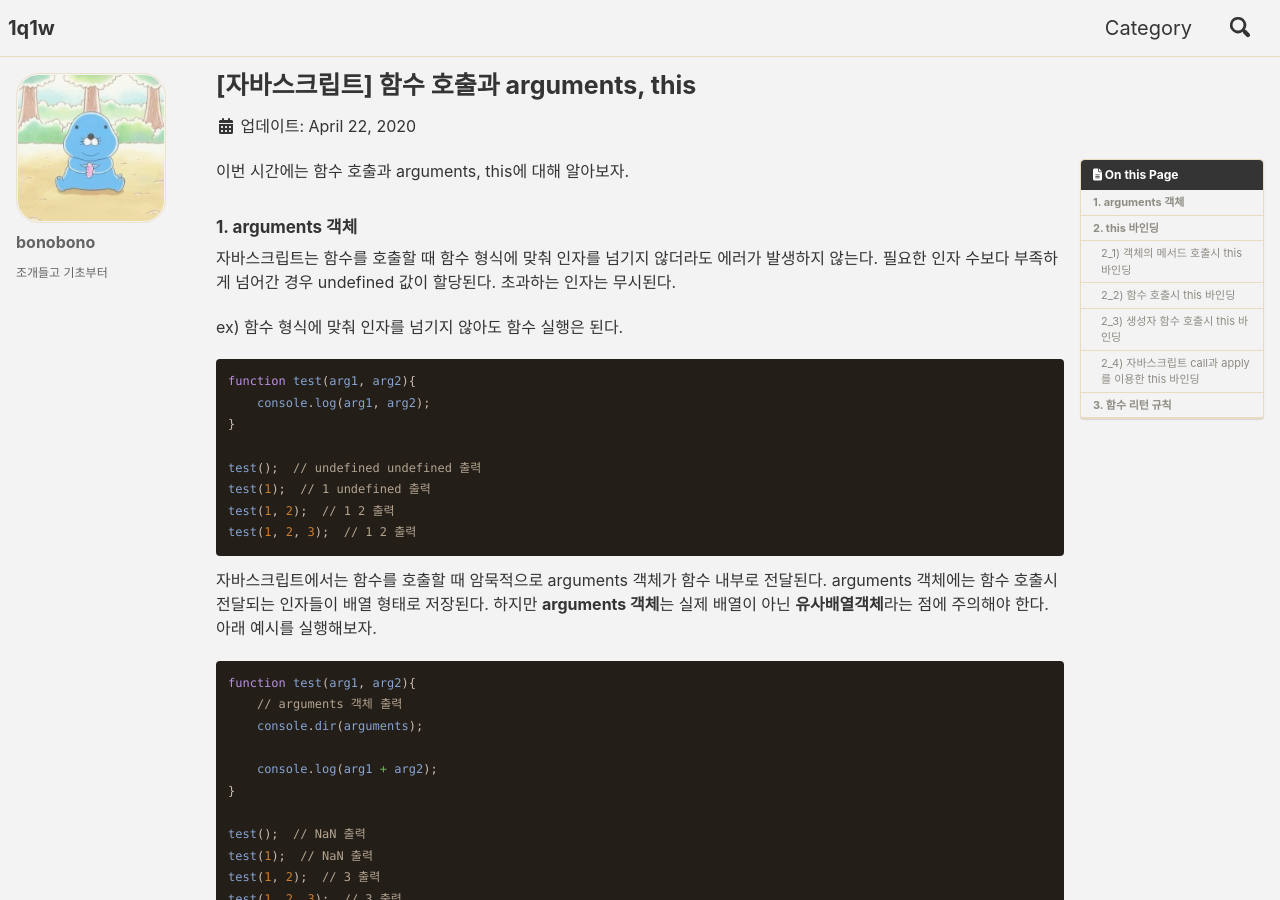
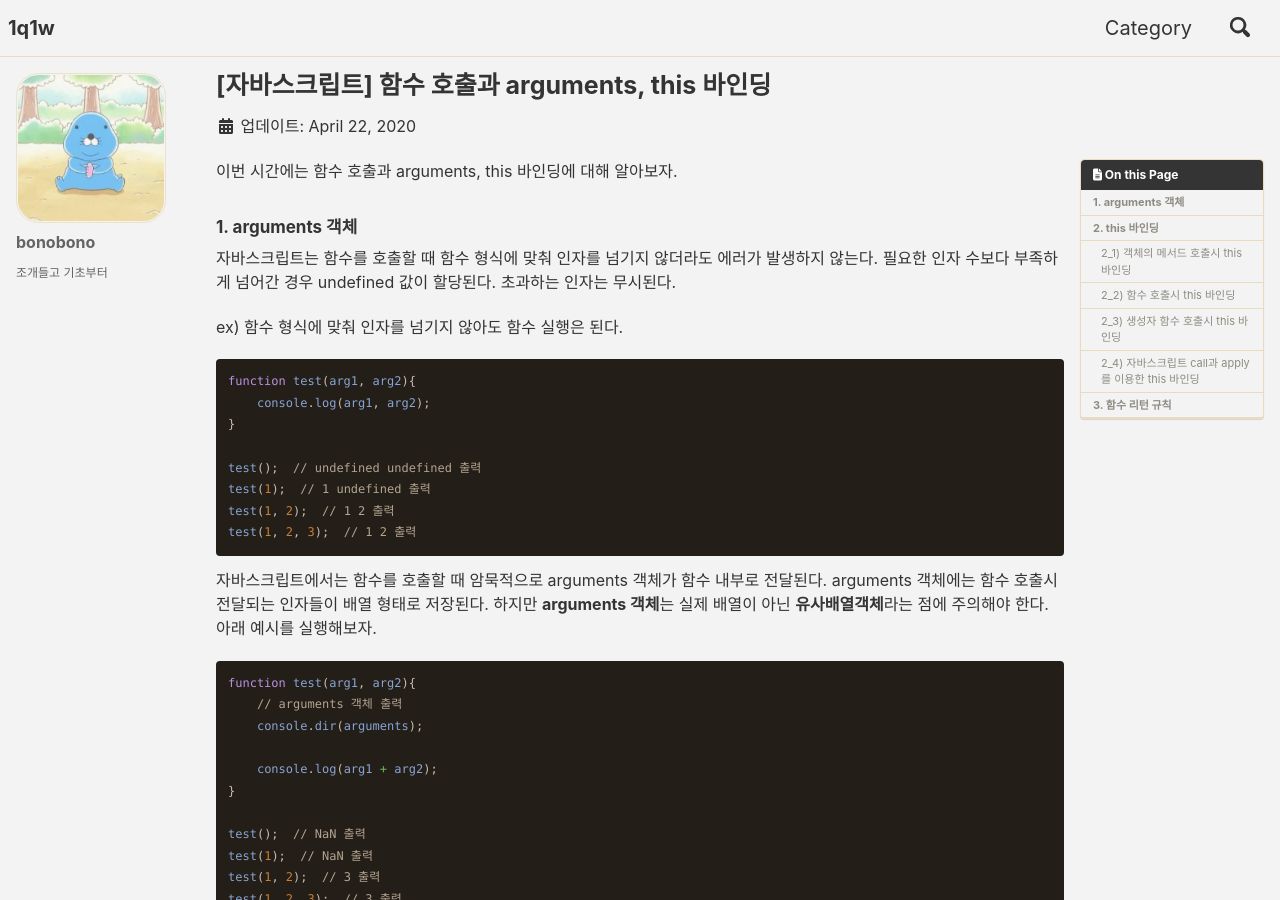
Before and after one commit to 1q1w/1q1w.github.io, a Jekyll site: the page built from _posts/InsideJavascript/2020-04-22-js_function_this.md, in a window 1280 px wide and 900 px high. Built offline with Jekyll 4.4.1, drawn with Linux system fonts in a browser that asks for light colours; cached includes are drawn as plain includes; nearby versions of some CDN libraries.

Commit message:
게시글 수정

```diff
--- a/_posts/InsideJavascript/2020-04-22-js_function_this.md
+++ b/_posts/InsideJavascript/2020-04-22-js_function_this.md
@@ -1,6 +1,6 @@
 ---
 layout: single
-title: "[자바스크립트] 함수 호출과 arguments, this"
+title: "[자바스크립트] 함수 호출과 arguments, this 바인딩"
 categories:
   - javascript
 tag:
@@ -14,7 +14,7 @@ date: 2020-04-22
 
 
 
-이번 시간에는 함수 호출과 arguments, this에 대해 알아보자.
+이번 시간에는 함수 호출과 arguments, this 바인딩에 대해 알아보자.
 
 
 
```
